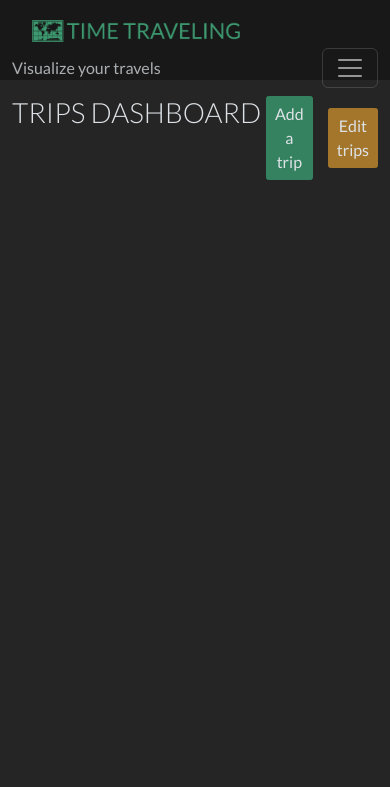
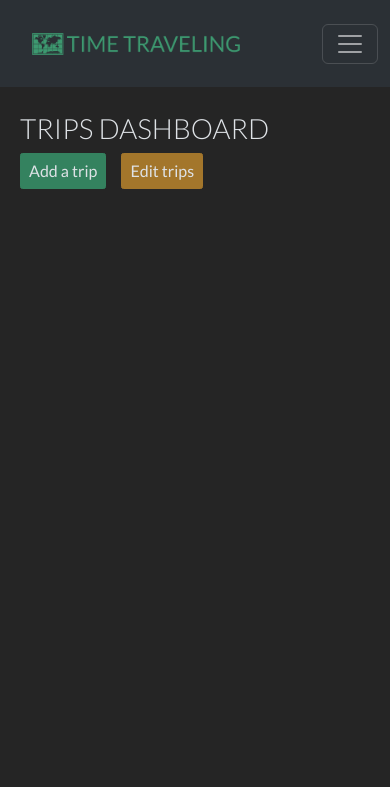
Before and after one commit to rowanam/time-traveling, a Django app: page /dashboard/ in a window 390 px wide. Shown: the top 787 px of the page. Run offline with Django 3.2, Linux system fonts and the light colour scheme; the visitor is signed in with stand-in values (Sample User, id 1); data that the repository does not hold is empty.

Commit message:
fix: responsive layout bugs and footer position

```diff
--- a/static/css/style.css
+++ b/static/css/style.css
@@ -64,6 +64,7 @@ h1 {
 .logo {
     width: 13rem;
     margin-left: 20px;
+    padding-bottom: .3rem;
 }
 
 .navbar,
@@ -71,9 +72,16 @@ footer {
     background-color: #181818;
 }
 
-.navbar,
 .header-spacing {
     height: 5rem;
+}
+
+.navbar {
+    min-height: 5rem;
+}
+
+.nav-container {
+    margin: 15px 0;
 }
 
 .footer-spacing {
@@ -82,14 +90,18 @@ footer {
 
 /* BASE PAGES AND LAYOUTS */
 
+.main-bg {
+    min-height: calc(100vh - 56px);
+}
+
 .bg-img-container {
     background: url("https://res.cloudinary.com/dr6w4umka/image/upload/v1702872372/static/images/main_bg.7c905d221a67.jpg") center/cover;
     width: 100vw;
-    height: 100vh;
+    height: calc(100vh - 5rem - 56px);
 }
 
 .container {
-    padding-top: 1rem;
+    padding-top: 2rem;
 }
 
 /* WELCOME PAGE */
@@ -133,12 +145,12 @@ footer {
 
 .button-right-col {
     display: flex;
-    justify-content: flex-end;
+    justify-content: flex-start;
     align-items: center;
 }
 
 .button-right-col .btn {
-    margin-left: 15px;
+    margin-right: 15px;
 }
 
 .trip-card {
@@ -207,6 +219,10 @@ footer {
 }
 
 /* ADD TRIP AND LOCATIONS */
+
+.form-submit-btn {
+    margin-top: 2rem;
+}
 
 .locations-map-search {
     margin-bottom: 1rem;
@@ -329,8 +345,23 @@ footer {
 .trip-map {
     width: 100%;
     max-width: 93vh;
+    margin-bottom: 1rem;
 }
 
 .full-map {
-    height: calc(100vh - 5rem - 56px)
+    height: calc(100vh - 5rem - 56px);
 }
+
+/* MEDIA QUERIES */
+
+/* bs md */
+@media (min-width: 768px){
+    .button-right-col {
+        justify-content: flex-end;
+    }
+
+    .button-right-col .btn {
+        margin-right: 0;
+        margin-left: 15px;
+    }
+}
--- a/templates/add_trip.html
+++ b/templates/add_trip.html
@@ -23,7 +23,7 @@
         {{ form|crispy }}
         <div>
             <p>
-                <button class="btn btn-basic btn-general" type="submit">Create Trip</button>
+                <button class="btn btn-basic btn-general form-submit-btn" type="submit">Create Trip</button>
             </p>
         </div>
     </form>
--- a/templates/base.html
+++ b/templates/base.html
@@ -28,8 +28,8 @@
 
 <body>
     <!-- Navigation -->
-    <nav class="navbar navbar-expand-lg fixed-top">
-        <div class="container-fluid">
+    <nav class="navbar navbar-expand-md bg-body-tertiary fixed-top">
+        <div class="container-fluid nav-container">
             {% if user.is_authenticated %}
             <a class="navbar-brand" href="{% url 'trips_dashboard' %}"><img class="logo" src="{% static 'images/logo.png' %}"
                     alt="Time Traveling Logo"></a>
@@ -37,7 +37,7 @@
             <a class="navbar-brand" href="{% url 'home' %}"><img class="logo" src="{% static 'images/logo.png' %}"
                     alt="Time Traveling Logo"></a>
             {% endif %}
-            <span class="navbar-text text-muted">
+            <span class="navbar-text text-muted d-none d-md-inline">
                 Visualize your travels
             </span>
             <button class="navbar-toggler" type="button" data-bs-toggle="collapse" data-bs-target="#navbarText"
@@ -45,7 +45,7 @@
                 <span class="navbar-toggler-icon"></span>
             </button>
             <div class="collapse navbar-collapse justify-content-end" id="navbarText">
-                <ul class="navbar-nav mb-2 mb-lg-0">
+                <ul class="navbar-nav mb-2 ms-4 mb-lg-0">
                     {% if user.is_authenticated %}
                     <li class="nav-item">
                         <a class="nav-link" href="{% url 'trips_dashboard' %}">Home</a>
@@ -77,11 +77,11 @@
         <div class="header-spacing"></div>
         {% block content %}
         {% endblock content %}
-        <div class="footer-spacing"></div>
+        <!-- <div class="footer-spacing"></div> -->
     </main>
 
     <!-- Footer -->
-    <footer class="footer mt-auto py-3 fixed-bottom">
+    <footer class="footer mt-auto py-3">
         <p class="m-0 text-center text-white">Follow us:
             <i class="fa-brands fa-facebook ms-3"></i>
             <i class="fa-brands fa-twitter ms-3"></i>
--- a/templates/trips_dashboard.html
+++ b/templates/trips_dashboard.html
@@ -4,10 +4,10 @@
 
 <div class="container">
     <div class="row">
-        <div class="col-9">
+        <div class="col-12 ms-2 ms-md-0 col-md-7">
             <h1>Trips Dashboard</h1>
         </div>
-        <div class="col-3 button-right-col">
+        <div class="col-12 ms-2 ms-md-0 col-md-5 button-right-col">
             <a class="btn btn-basic btn-general" href="{% url 'add_trip' %}" role="button">Add a trip</a>
             <button class="btn btn-basic btn-edit" type="button" data-bs-toggle="collapse"
                 data-bs-target=".trip-card-controls" aria-expanded="false">Edit trips</button>
@@ -18,10 +18,10 @@
 
         <!-- Trips Column -->
         <div class="col-12 mt-3 left">
-            <div class="row">
+            <div class="row row-cols-1 row-cols-md-2 row-cols-xl-3 g-4">
                 {% for trip in trips %}
-                <div class="col-md-6 col-xxl-4">
-                    <div class="card mb-4 trip-card rounded-0">
+                <div class="col">
+                    <div class="card trip-card rounded-0 m-2">
                         <a href="{% url 'view_trip' trip.id %}">
                             <div class="dashboard-cover-image-wrapper">
                                 {% if trip.cover_image.url %}
@@ -68,12 +68,6 @@
                         </div>
                     </div>
                 </div>
-
-                {% if forloop.counter|divisibleby:3 %}
-            </div>
-            <div class="row">
-                {% endif %}
-
                 {% endfor %}
             </div>
         </div>
--- a/templates/update_locations.html
+++ b/templates/update_locations.html
@@ -47,7 +47,7 @@
                 <ul id="deleted-locations"></ul>
                 <div>
                     <p>
-                        <button class="btn btn-basic btn-general" type="submit">Save Locations</button>
+                        <button class="btn btn-basic btn-general form-submit-btn" id="save-locations-button" type="submit">Save Locations</button>
                     </p>
                 </div>
             </form>
@@ -84,7 +84,6 @@
 <!-- Initial coordinates stored as JSON -->
 {{ coordinates|json_script:"initialCoordinates" }}
 
-<script type="module" src="{% static 'js/map_sizing.js' %}"></script>
-<script type="module" src="{% static 'js/update_locations.js' %}"></script>
+<script src="{% static 'js/update_locations.js' %}"></script>
 
 {% endblock %}
```
Also changed, not shown: static/js/update_locations.js (+18 -1 lines).
